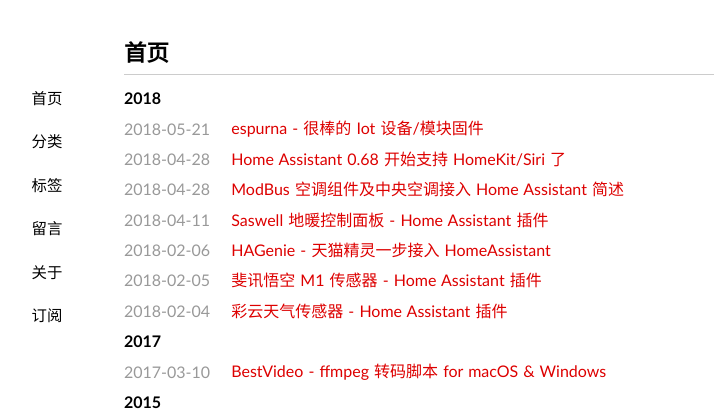
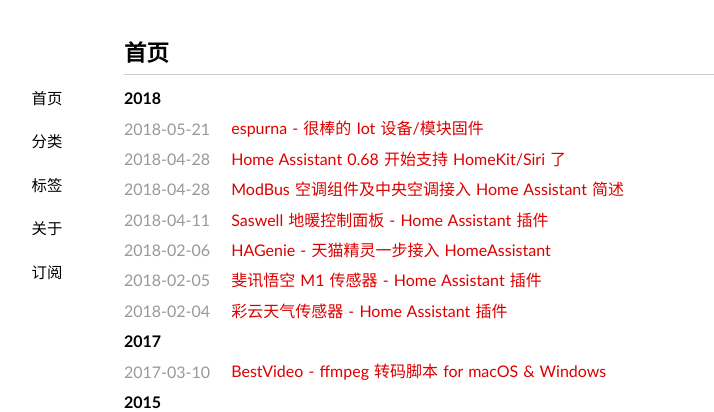
Before and after one commit to Yonsm/Yonsm.github.io, a Jekyll site: the page built from index.html, in a window 1280 px wide. Shown: the top 412 px of the page, without its empty margins (216-930 px from the left). Built offline with Jekyll 4.4.1, drawn with Linux system fonts in a browser that asks for light colours; the list of posts is cut into pages by our own code; comment, search, counter and statistics services are not loaded.

Commit message:
Update default.html

```diff
--- a/_layouts/default.html
+++ b/_layouts/default.html
@@ -20,8 +20,8 @@
         <span><a title="网站首页" class="" href="/">首页</a></span>
         <span><a title="文章分类" class="" href="/categories/">分类</a></span>
         <span><a title="标签索引" class="" href="/tags/">标签</a></span>
-        <!--<span><a title="友情链接" class="" href="/links/">链接</a></span>-->
-        <span><a title="留言交流" class="" href="/guestbook/">留言</a></span>
+        <!--<span><a title="友情链接" class="" href="/links/">链接</a></span>
+        <span><a title="留言交流" class="" href="/guestbook/">留言</a></span>-->
         <span><a title="关于站长" class="" href="/about/">关于</a></span>
         <span><a title="种子订阅" class="" href="/feed/" target="_blank">订阅</a></span>
         </nav>
```
